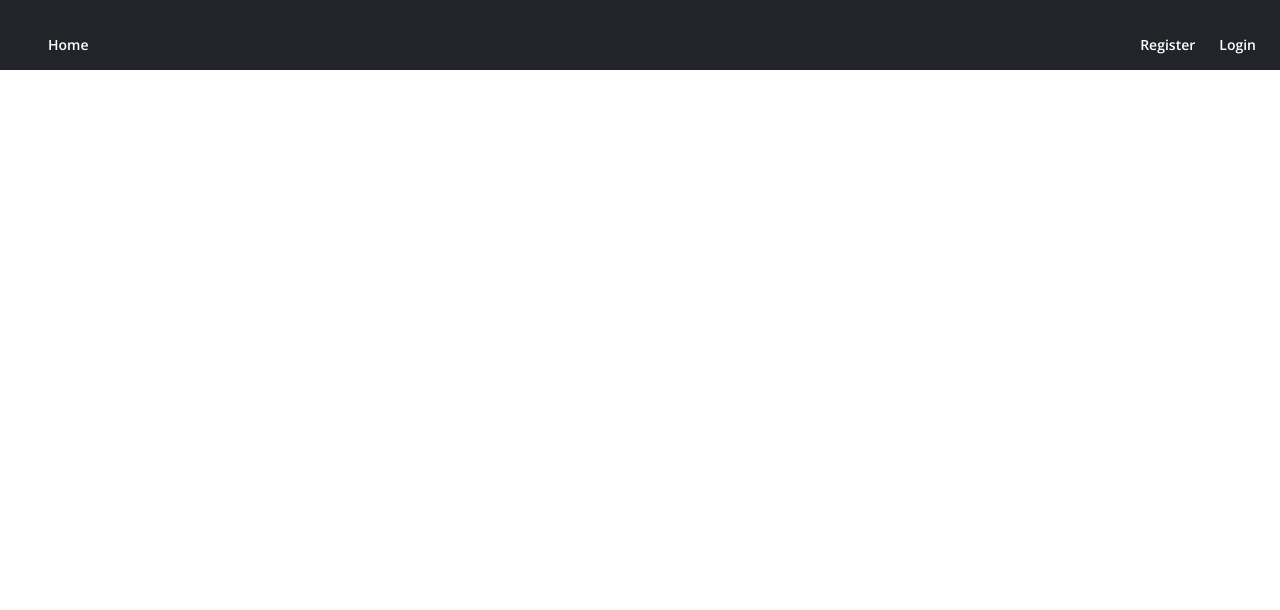
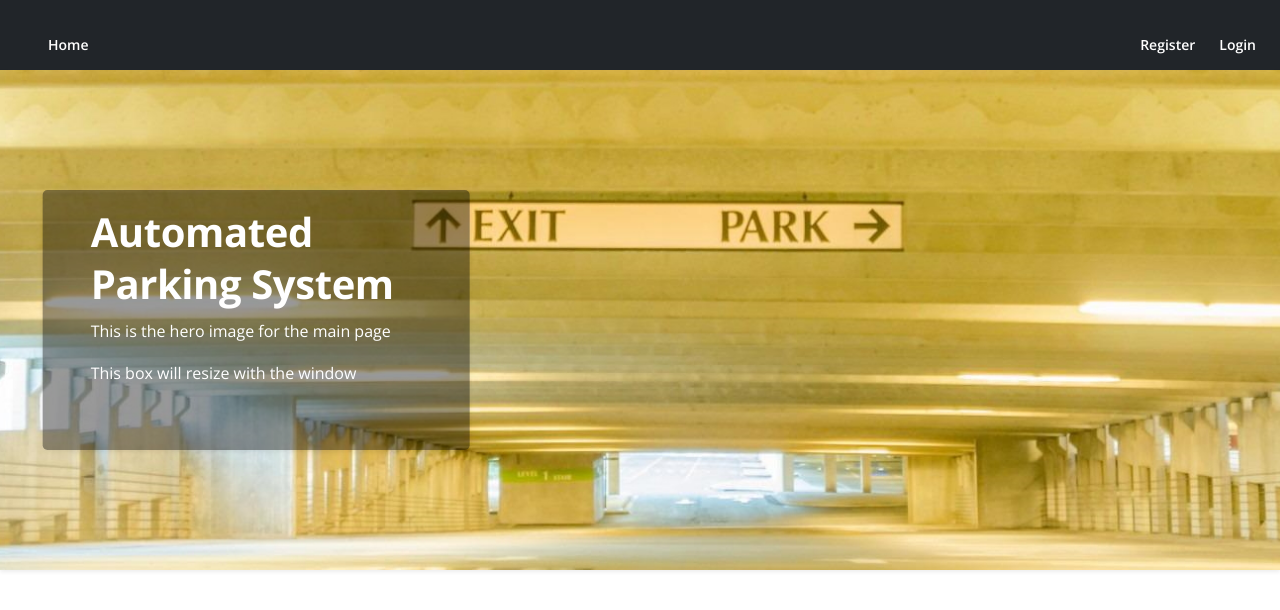
Before and after one commit to COMP-SCI-72/Automated-Parking-System, a Django app: page / in a window 1280 px wide. Shown: the top 610 px of the page. Run offline with Django 3.2, Linux system fonts and the light colour scheme; some libraries are stand-ins or nearby versions.

Commit message:
Fixed spelling error, added hero image

```diff
--- a/AutomatedParking/ParkingReservation/static/css/styles.css
+++ b/AutomatedParking/ParkingReservation/static/css/styles.css
@@ -31,6 +31,7 @@ Colors:
 ******************************************/
 
 
+
 /**************************/
 /*     General Styles     */
 /**************************/
@@ -295,6 +296,31 @@ a:hover {
 	background-color: transparent;
 	color: #4555d2;
 }
+
+.jumbotron {
+    background-position: center;
+    background-size: cover;
+    background-repeat: no-repeat;
+    height: 500px;
+    position: relative;
+}
+
+.jumbotron .hero-textbox {
+    position: absolute;
+    top: 50%;
+    transform: translate(10%, -50%);
+    background-color: rgba(0,0,0,0.4);
+    border-radius: 0.5;
+}
+
+.jumbotron .hero-textbox h1,
+.jumbotron .hero-textbox h2,
+.jumbotron .hero-textbox h3,
+.jumbotron .hero-textbox h4,
+.jumbotron .hero-textbox p {
+    color: white;
+}
+
 
 
 /**********************/
--- a/AutomatedParking/ParkingReservation/templates/base.html
+++ b/AutomatedParking/ParkingReservation/templates/base.html
@@ -60,13 +60,14 @@
       </div>
     </nav>
 
-<div class="container">
+    {% block hero %} {% endblock %}
+
+    <div class="container">
     <div class=" mt-5">
         <div class="col">
             {% block content %} {% endblock %}
         </div>
     </div>
-
 </div>
 
     <!-- Scripts -->
--- a/AutomatedParking/ParkingReservation/templates/index.html
+++ b/AutomatedParking/ParkingReservation/templates/index.html
@@ -3,7 +3,20 @@
 <!DOCTYPE html>
 <html lang="en">
 {% extends 'base.html' %}
+{% block hero %}
+{% load static %}
+<div class="jumbotron shadow-sm" style="background-image: url('{% static 'images/hero.jpg' %}')">
+    <div class="col-lg-4 p-3 p-lg-5 pt-lg-3 hero-textbox rounded-3 shadow-sm">
+        <h1>Automated Parking System</h1>
+        <p>This is the hero image for the main page</p><p>This box will resize with the window</p>
+    </div>
+</div>
+{% endblock %}
+
 {% block content %}
+{% load static %}
+
+<div class="container mt-5">
 {% if messages %}
     {% for message in messages %}
         <div class="alert alert-warning alert-dismissible fade show" role="alert">
@@ -12,6 +25,7 @@
         </div>
     {% endfor %}
 {% endif %}
+</div>
 
 {% endblock %}
 </html>
```
Also changed, not shown: AutomatedParking/ParkingReservation/migrations/0002_alter_reservation_date.py (added), AutomatedParking/ParkingReservation/static/images/hero.jpg (added).
